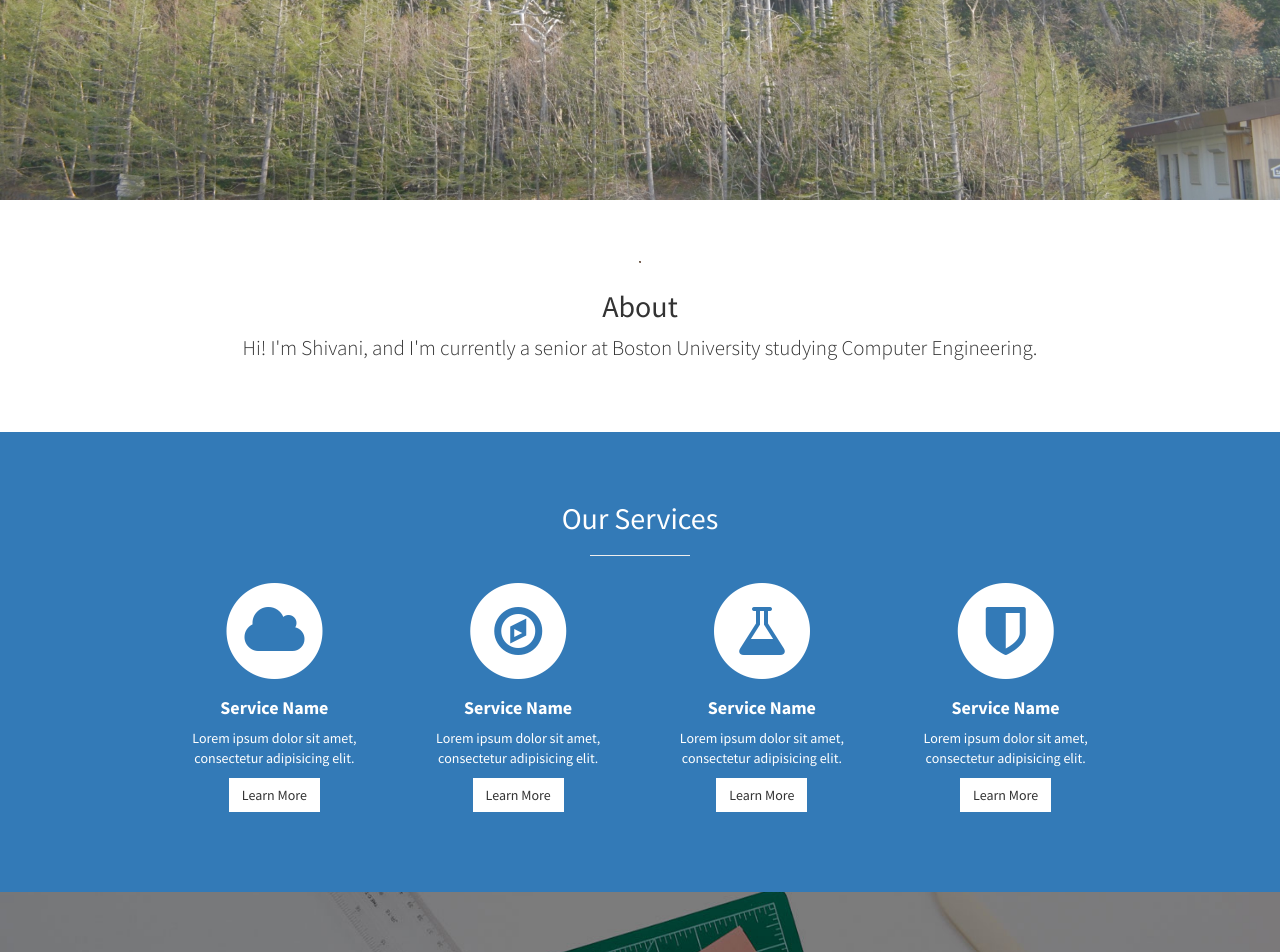
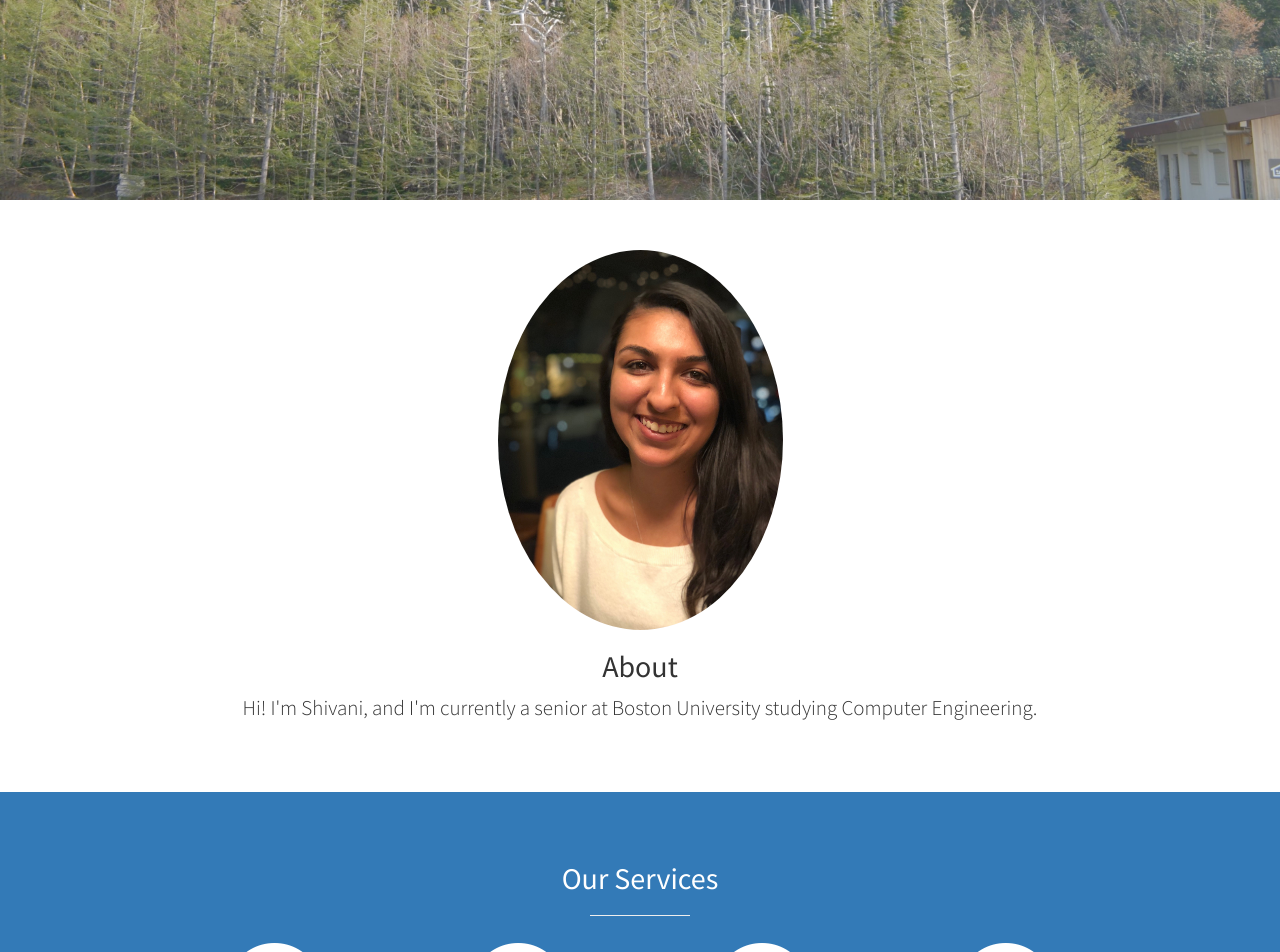
Before and after one commit to scbhatia/scbhatia.github.io, a Jekyll site: the page built from index.html, in a window 1280 px wide. Shown: the part 700-1652 px from the top of the page. Built offline with Jekyll 4.4.1, drawn with Linux system fonts in a browser that asks for light colours.

Commit message:
resizing image

```diff
--- a/css/stylish-portfolio.css
+++ b/css/stylish-portfolio.css
@@ -170,8 +170,8 @@ hr.small {
 
 .about img {
     border-radius: 50%;
-    height: 2px;
-    width: auto;
+    max-width: 25%;
+    height: auto;
 }
 
 /* Services */
```
